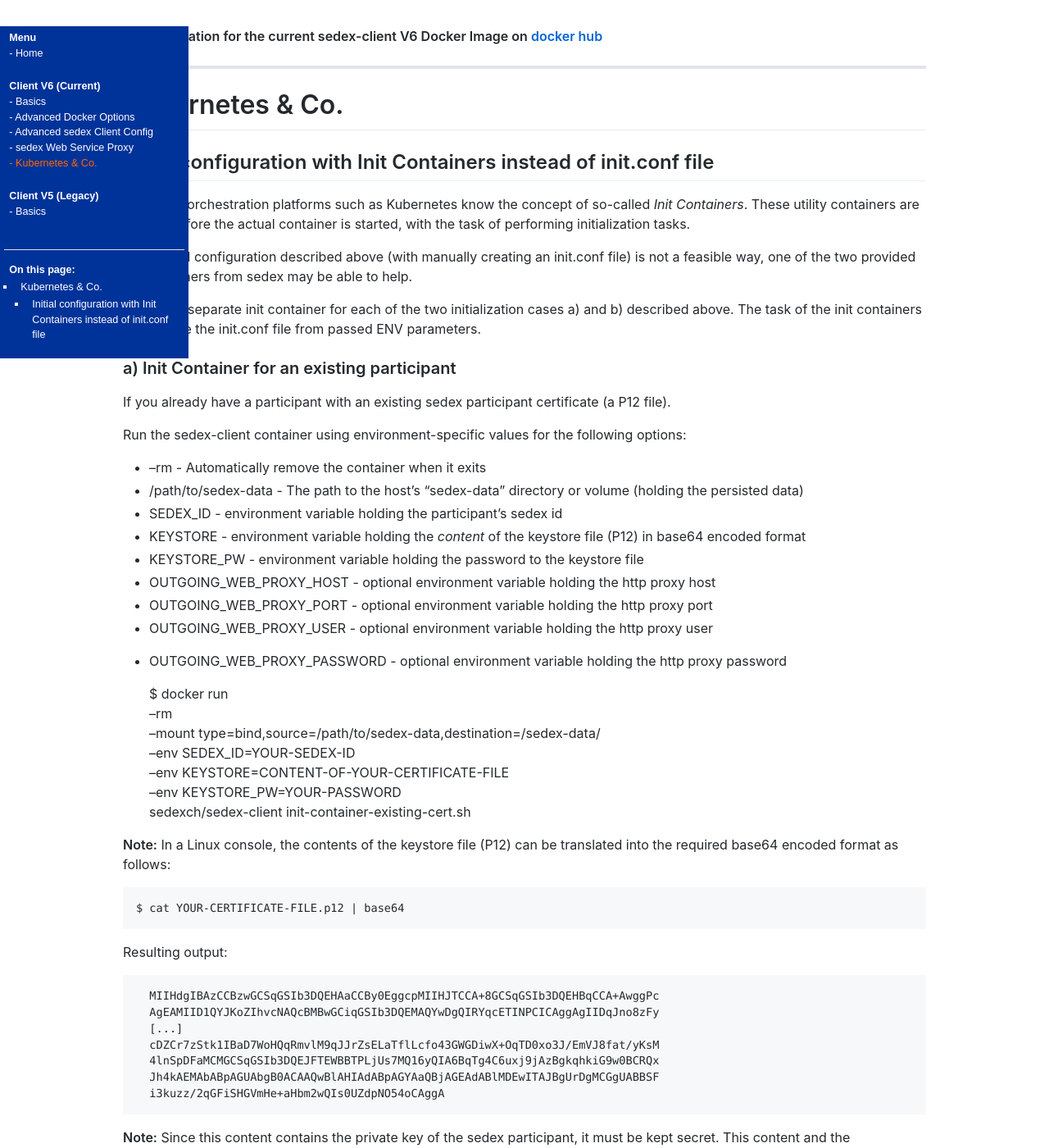
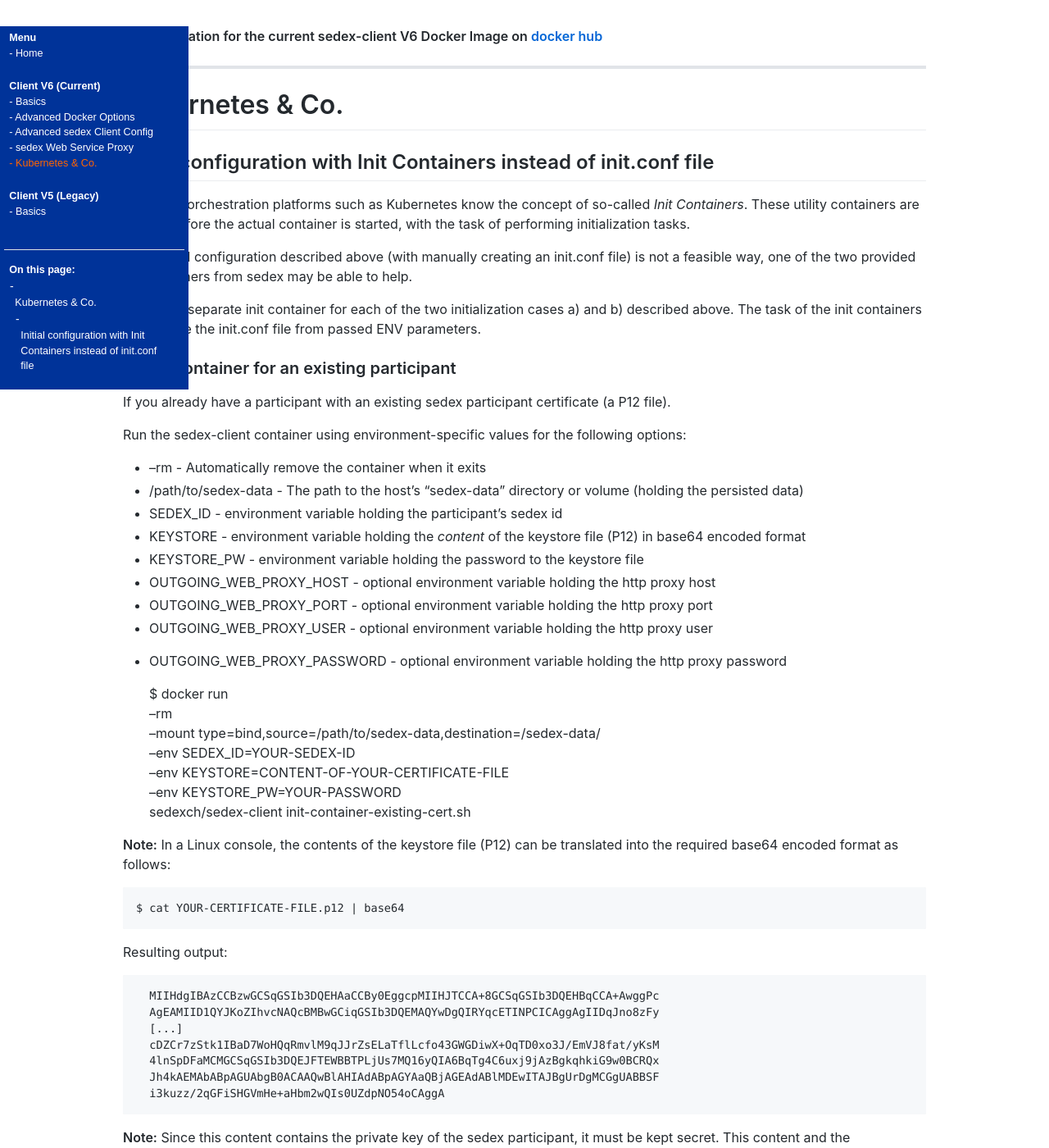
Before and after one commit to sedexch/sedexch.github.io, a Jekyll site: the page built from v6/orchestration.md, in a window 1280 px wide and 1400 px high. Shown: the whole window at 82% size. Built offline with Jekyll 4.4.1, drawn with Linux system fonts in a browser that asks for light colours; our own code applies the rules of GitHub Pages for plain Markdown files.

Commit message:
SEDEX-3217: Fixing JS TOC

```diff
--- a/_layouts/default.html
+++ b/_layouts/default.html
@@ -36,18 +36,20 @@
         }
 
         .floating-menu ol {
-            list-style: square;
-            margin-left: 0.5em;
+            list-style: none; /* Remove list bullets */
+            padding: 0;
+            margin: 0;
         }
         .floating-menu ol li {
             color: #ffffff;
             padding-bottom: 0.5em;
-            margin-left: 0.5em;
+            margin: 0 0.5em;
         }
         .floating-menu ol li::before {
+            content: "-";
             color: #ffffff;
             font-weight: normal;
-            margin-left: 0.5em;
+            padding-right: 0.5em;
         }
 
 
```
